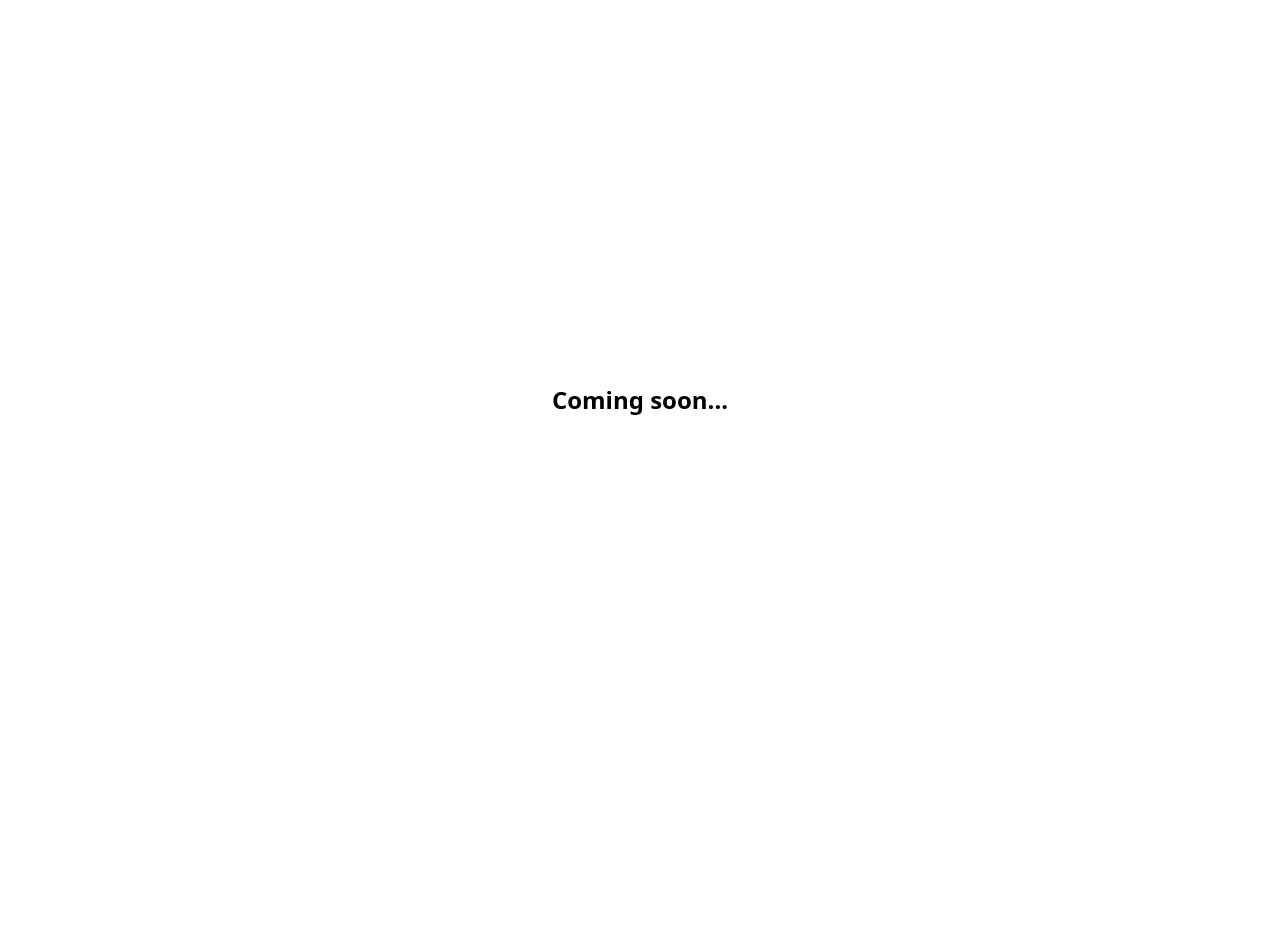
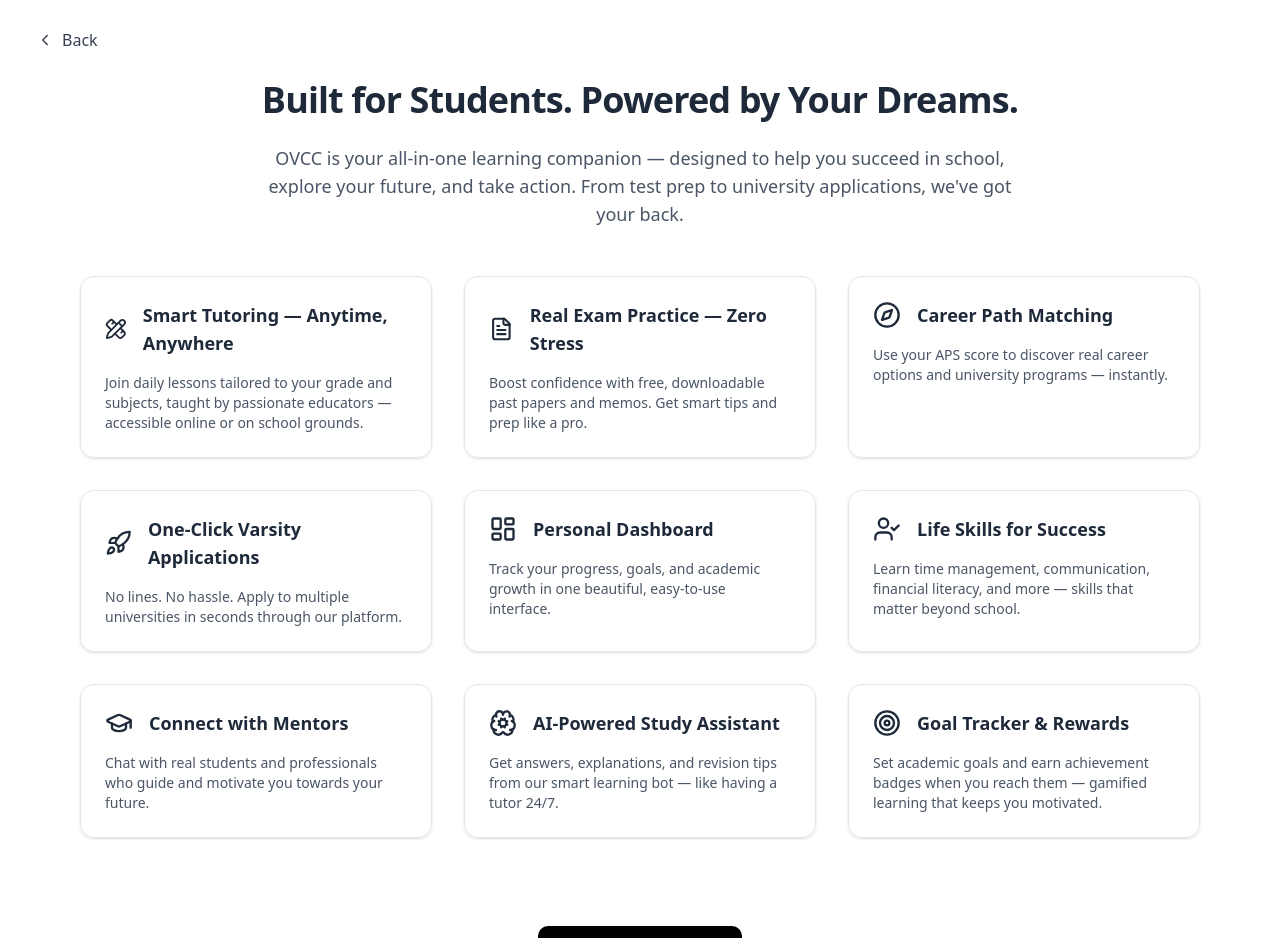
Before and after one commit to Ubaton/ovcc, a Next.js app: page /for-students in a window 1280 px wide. Shown: the top 938 px of the page. Before the commit the page ends 800 px from the top, so only its background shows below. Built offline with nearby package versions, Linux system fonts and the light colour scheme.

Commit message:
for schools section implemented

```diff
--- a/app/for-students/page.tsx
+++ b/app/for-students/page.tsx
@@ -1,11 +1,108 @@
-import React from 'react';
+"use client";
 
-const page = () => {
+import { motion } from "framer-motion";
+import { GraduationCap, PencilRuler, Rocket, UserCheck, FileText, LayoutDashboard, Compass, BrainCog, Target } from "lucide-react";
+import { Button } from "../components/ui/button";
+import BackButton from "../components/BackButton/BackButton";
+
+const features = [
+  {
+    icon: <PencilRuler size={28} className="text-faded-jade" />,
+    title: "Smart Tutoring — Anytime, Anywhere",
+    description: "Join daily lessons tailored to your grade and subjects, taught by passionate educators — accessible online or on school grounds.",
+  },
+  {
+    icon: <FileText size={28} className="text-reddish-orange" />,
+    title: "Real Exam Practice — Zero Stress",
+    description: "Boost confidence with free, downloadable past papers and memos. Get smart tips and prep like a pro.",
+  },
+  {
+    icon: <Compass size={28} className="text-mirage" />,
+    title: "Career Path Matching",
+    description: "Use your APS score to discover real career options and university programs — instantly.",
+  },
+  {
+    icon: <Rocket size={28} className="text-aqua-island" />,
+    title: "One-Click Varsity Applications",
+    description: "No lines. No hassle. Apply to multiple universities in seconds through our platform.",
+  },
+  {
+    icon: <LayoutDashboard size={28} className="text-faded-jade" />,
+    title: "Personal Dashboard",
+    description: "Track your progress, goals, and academic growth in one beautiful, easy-to-use interface.",
+  },
+  {
+    icon: <UserCheck size={28} className="text-chalk" />,
+    title: "Life Skills for Success",
+    description: "Learn time management, communication, financial literacy, and more — skills that matter beyond school.",
+  },
+  {
+    icon: <GraduationCap size={28} className="text-reddish-orange" />,
+    title: "Connect with Mentors",
+    description: "Chat with real students and professionals who guide and motivate you towards your future.",
+  },
+  {
+    icon: <BrainCog size={28} className="text-aqua-island" />,
+    title: "AI-Powered Study Assistant",
+    description: "Get answers, explanations, and revision tips from our smart learning bot — like having a tutor 24/7.",
+  },
+  {
+    icon: <Target size={28} className="text-reddish-orange" />,
+    title: "Goal Tracker & Rewards",
+    description: "Set academic goals and earn achievement badges when you reach them — gamified learning that keeps you motivated.",
+  },
+
+];
+
+export default function page() {
   return (
-    <div className="min-h-screen flex justify-center items-center bg-white text-black">
-      <h1 className="text-2xl font-bold">Coming soon...</h1>
-    </div>
+    <section className="bg-white text-gray-800 px-6 md:px-20 py-20">
+      <BackButton/>
+      <div className="max-w-6xl mx-auto space-y-12">
+        <motion.div
+          initial={{ opacity: 0, y: 40 }}
+          whileInView={{ opacity: 1, y: 0 }}
+          viewport={{ once: true }}
+          transition={{ duration: 0.6 }}
+          className="text-center space-y-6"
+        >
+          <h1 className="text-4xl font-bold tracking-tight">
+            Built for Students. Powered by Your Dreams.
+          </h1>
+          <p className="text-gray-600 max-w-3xl mx-auto text-lg">
+            OVCC is your all-in-one learning companion — designed to help you succeed in school,
+            explore your future, and take action. From test prep to university applications, we've got your back.
+          </p>
+        </motion.div>
+
+        <div className="grid grid-cols-1 sm:grid-cols-2 lg:grid-cols-3 gap-8">
+          {features.map((feature, index) => (
+            <motion.div
+              key={index}
+              className="p-6 border border-gray-200 rounded-xl shadow-sm hover:shadow-md transition"
+              initial={{ opacity: 0, y: 30 }}
+              whileInView={{ opacity: 1, y: 0 }}
+              viewport={{ once: true }}
+              transition={{ delay: index * 0.1, duration: 0.4 }}
+            >
+              <div className="flex items-center gap-4 mb-4">{feature.icon}<h3 className="text-lg font-semibold">{feature.title}</h3></div>
+              <p className="text-gray-600 text-sm">{feature.description}</p>
+            </motion.div>
+          ))}
+        </div>
+
+        <motion.div
+          className="text-center pt-10"
+          initial={{ opacity: 0, y: 30 }}
+          whileInView={{ opacity: 1, y: 0 }}
+          viewport={{ once: true }}
+          transition={{ duration: 0.5 }}
+        >
+          <Button className="bg-black text-white font-medium py-3 px-6 rounded-lg hover:bg-opacity-90 transition cursor-pointer">
+            Create Your Free Profile
+          </Button>
+        </motion.div>
+      </div>
+    </section>
   );
-};
-
-export default page;
+}
```
